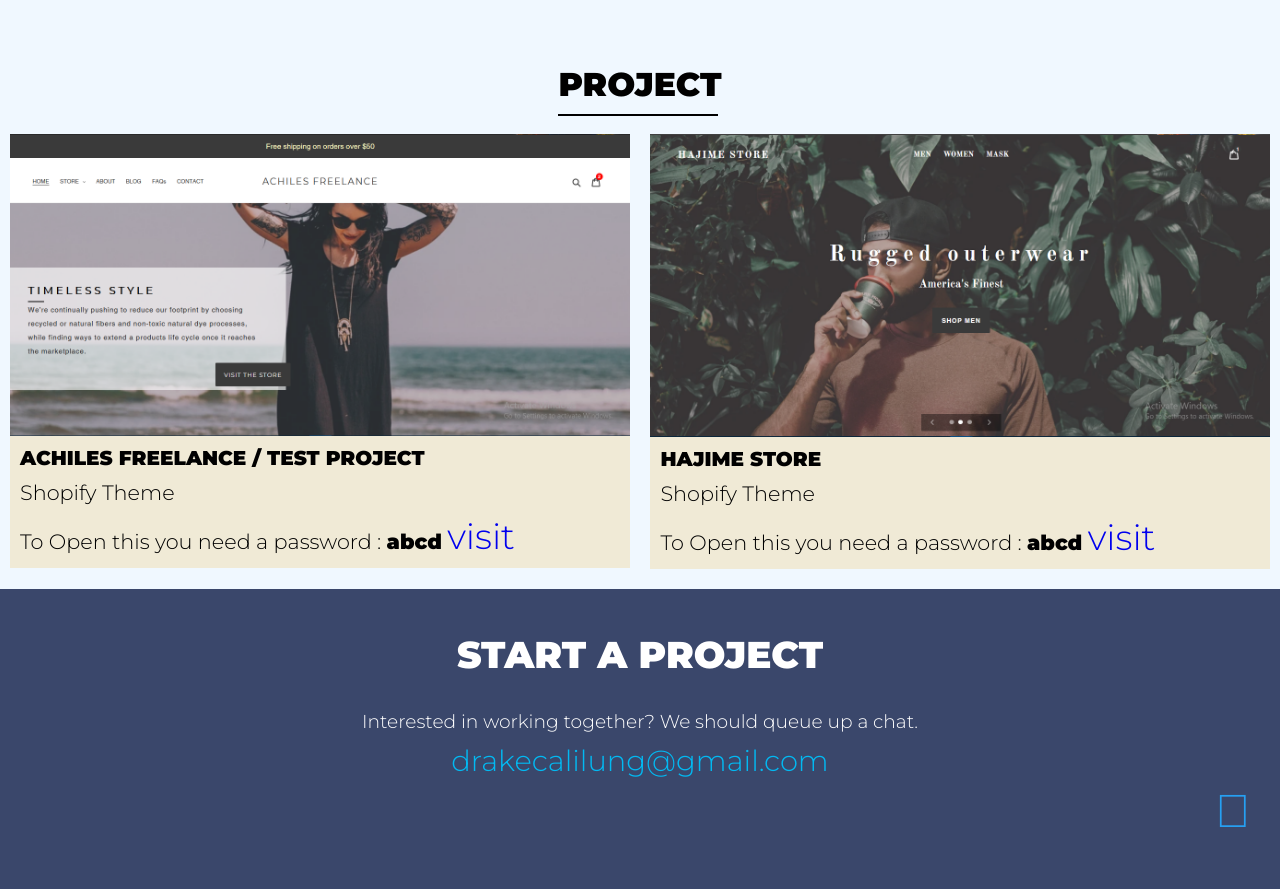
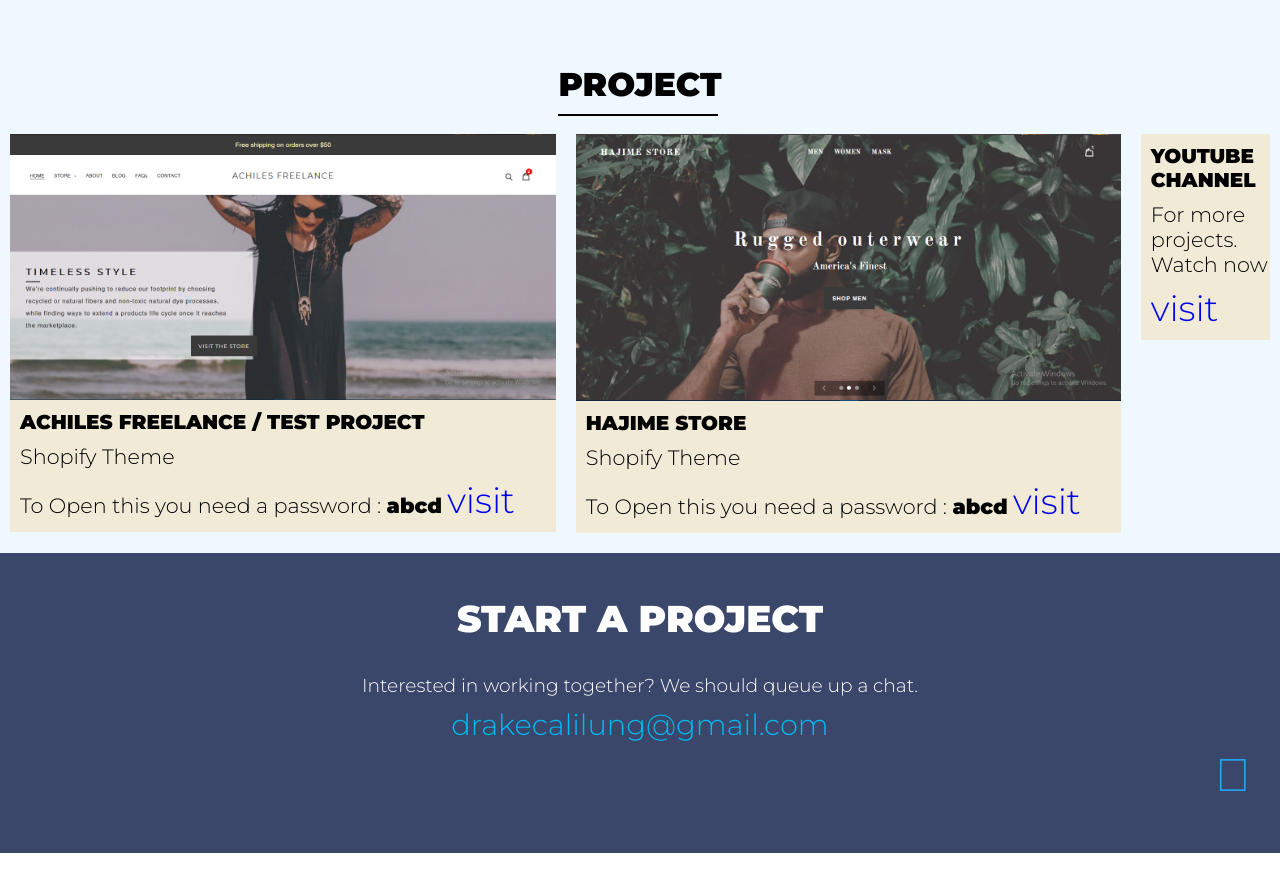
Before and after one commit to achilesnikkolo/achilesnikkolo.github.io, a plain HTML site: page index.html in a window 1280 px wide. Shown: the part 1300-2189 px from the top of the page. After the commit the page ends 2153 px from the top, so only its background shows below. Drawn offline with nearby package versions, Linux system fonts and the light colour scheme; a web font is replaced by a local one.

Commit message:
Add files via upload

```diff
--- a/index.html
+++ b/index.html
@@ -92,8 +92,18 @@
                 <h1>Hajime Store</h1>
                 <p>Shopify Theme</p>
                 <p>To Open this you need a password : <b>abcd</b>
-                <a href="hajime-store.myshopify.com" target="_blank">visit</a>
-            </p>
+                    <a href="hajime-store.myshopify.com" target="_blank">visit</a>
+                </p>
+
+            </div>
+            <div class="post">
+
+                <h1>Youtube Channel</h1>
+                <p>For more projects. Watch now</p>
+           <p>
+            <a href="https://www.youtube.com/channel/UCy-9_TjWh7balqR9vVZ0TUw" target="_blank">visit</a>
+           </p>
+
             </div>
     </div>
     </div>
```
